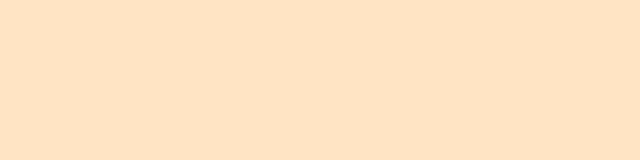
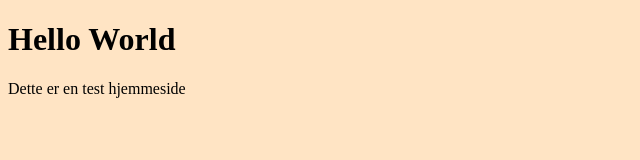
Before and after one commit to Pentikainen/TestProject, a plain HTML site: page Index.html in a window 1280 px wide. Shown: the whole page, without its empty margins (0-640 px from the left). Drawn offline with Linux system fonts and the light colour scheme.

Commit message:
Added H1 og Paragrah til index

```diff
--- a/Index.html
+++ b/Index.html
@@ -8,6 +8,7 @@
     <link rel="stylesheet" href="style.css">
 </head>
 <body>
-
+    <h1>Hello World</h1>
+    <p>Dette er en test hjemmeside</p>
 </body>
 </html>
```
